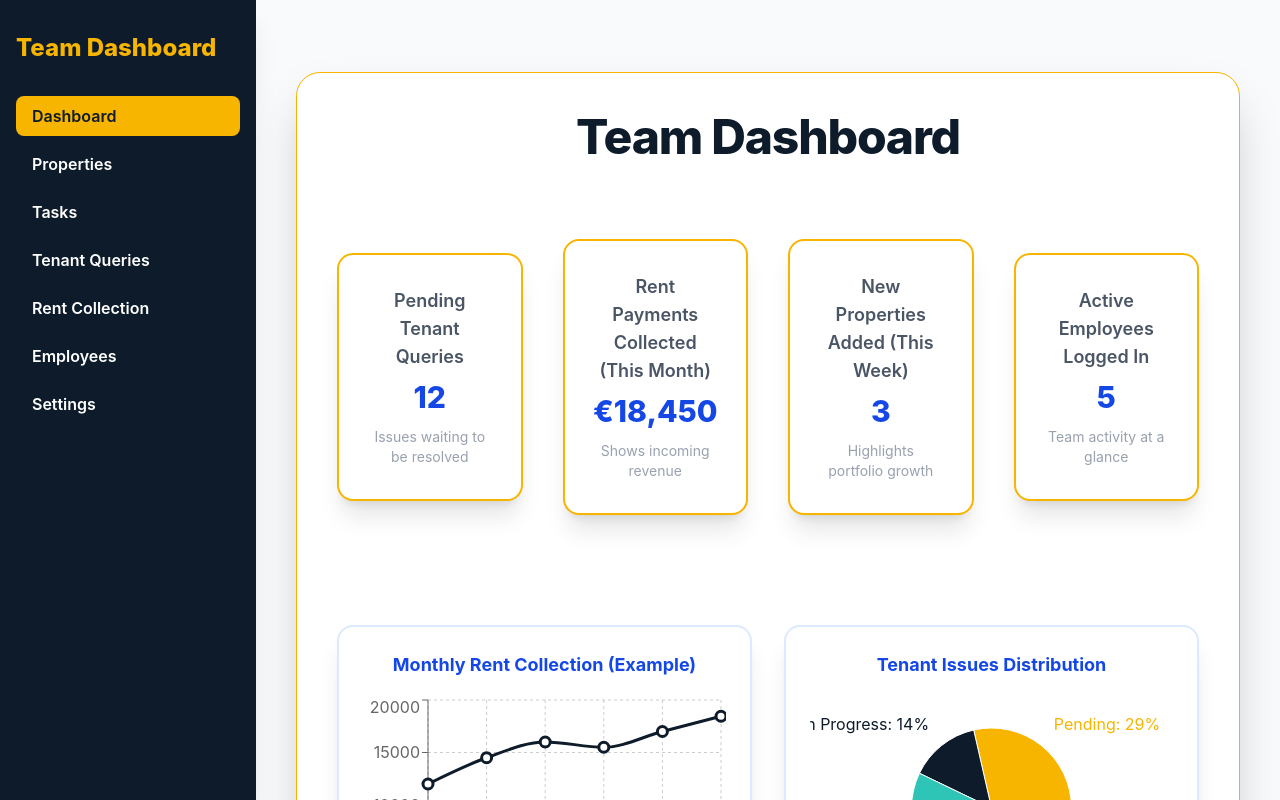
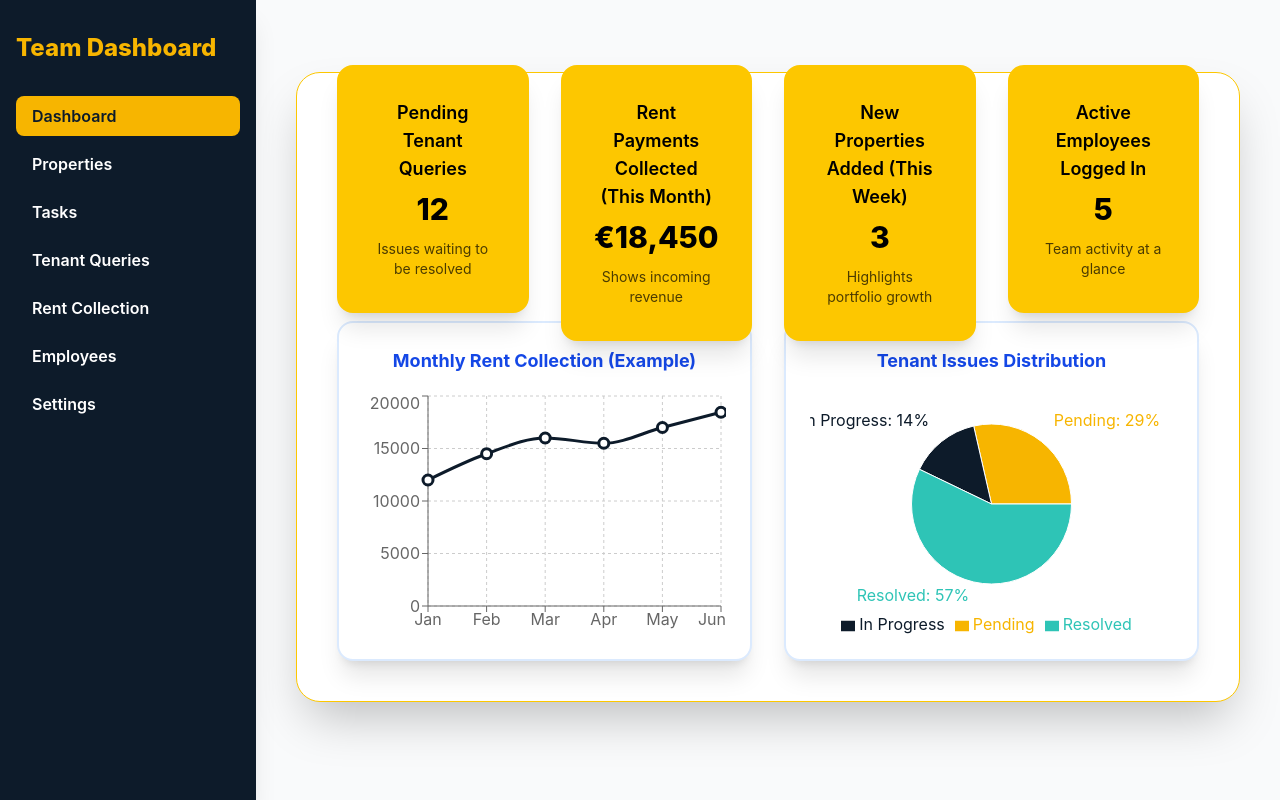
Before and after one commit to Shital2005/BrandenBed, a React (Vite) app in the folder client/: page /dashboard in a window 1280 px wide. Shown: the top 800 px of the page. Built offline with nearby package versions, Linux system fonts and the light colour scheme.

Commit message:
updated dashboard stats

```diff
--- a/client/src/Dashboard/components/StatsCard.jsx
+++ b/client/src/Dashboard/components/StatsCard.jsx
@@ -1,10 +1,10 @@
 import React from "react";
 
-const StatsCard = ({ title, value, description }) => (
-  <div className="bg-white rounded-2xl shadow-xl p-8 flex flex-col items-center justify-center border-2 border-[#F7B500] transition-transform duration-200 hover:scale-105 hover:shadow-2xl cursor-pointer">
-    <span className="text-lg font-semibold text-gray-600 mb-2">{title}</span>
-    <span className="text-3xl font-extrabold text-blue-700 mb-2">{value}</span>
-    {description && <span className="text-sm text-gray-400 mt-1">{description}</span>}
+const StatsCard = ({ title, value, description, cardColor }) => (
+  <div className={`rounded-2xl shadow-xl p-8 flex flex-col items-center justify-center border-2 border-yellow-400 transition-transform duration-200 hover:scale-105 hover:shadow-2xl cursor-pointer ${cardColor || 'bg-white'}`}>
+    <span className={`text-lg font-semibold mb-2 ${cardColor ? 'text-black' : 'text-gray-600'}`}>{title}</span>
+    <span className={`text-3xl font-extrabold mb-2 ${cardColor ? 'text-black' : 'text-blue-700'}`}>{value}</span>
+    {description && <span className={`text-sm mt-1 ${cardColor ? 'text-black/70' : 'text-gray-400'}`}>{description}</span>}
   </div>
 );
 
--- a/client/src/Dashboard/pages/DashboardHome.jsx
+++ b/client/src/Dashboard/pages/DashboardHome.jsx
@@ -5,13 +5,15 @@ import TenantIssuesPieChart from '../components/TenantIssuesPieChart';
 
 const DashboardHome = () => {
   return (
-    <div className="w-full max-w-5xl mx-auto bg-white rounded-3xl shadow-2xl p-10 border border-[#F7B500] text-center mt-8">
-      <h2 className="text-4xl md:text-5xl font-extrabold mb-4 text-[#0D1B2A] tracking-tight">Team Dashboard</h2>
-      <div className="grid grid-cols-1 sm:grid-cols-2 md:grid-cols-4 gap-10 min-h-[250px] md:min-h-[350px] lg:min-h-[400px] items-center">
-        <StatsCard title="Pending Tenant Queries" value={12} description="Issues waiting to be resolved" />
-        <StatsCard title="Rent Payments Collected (This Month)" value="€18,450" description="Shows incoming revenue" />
-        <StatsCard title="New Properties Added (This Week)" value={3} description="Highlights portfolio growth" />
-        <StatsCard title="Active Employees Logged In" value={5} description="Team activity at a glance" />
+    <div className="w-full max-w-5xl mx-auto bg-white rounded-3xl shadow-2xl p-10 border border-yellow-400 text-center mt-8">
+      <div className="relative">
+        <div className="grid grid-cols-1 sm:grid-cols-2 md:grid-cols-4 gap-8 min-h-[220px] items-start absolute left-0 right-0 -top-12">
+          <StatsCard title="Pending Tenant Queries" value={12} description="Issues waiting to be resolved" cardColor="bg-yellow-400 text-black" cardSize="h-48" />
+          <StatsCard title="Rent Payments Collected (This Month)" value="€18,450" description="Shows incoming revenue" cardColor="bg-yellow-400 text-black" cardSize="h-48" />
+          <StatsCard title="New Properties Added (This Week)" value={3} description="Highlights portfolio growth" cardColor="bg-yellow-400 text-black" cardSize="h-48" />
+          <StatsCard title="Active Employees Logged In" value={5} description="Team activity at a glance" cardColor="bg-yellow-400 text-black" cardSize="h-48" />
+        </div>
+        <div className="pt-40" />
       </div>
       <div className="grid grid-cols-1 md:grid-cols-2 gap-8 mt-12">
         <RentChart />
```
